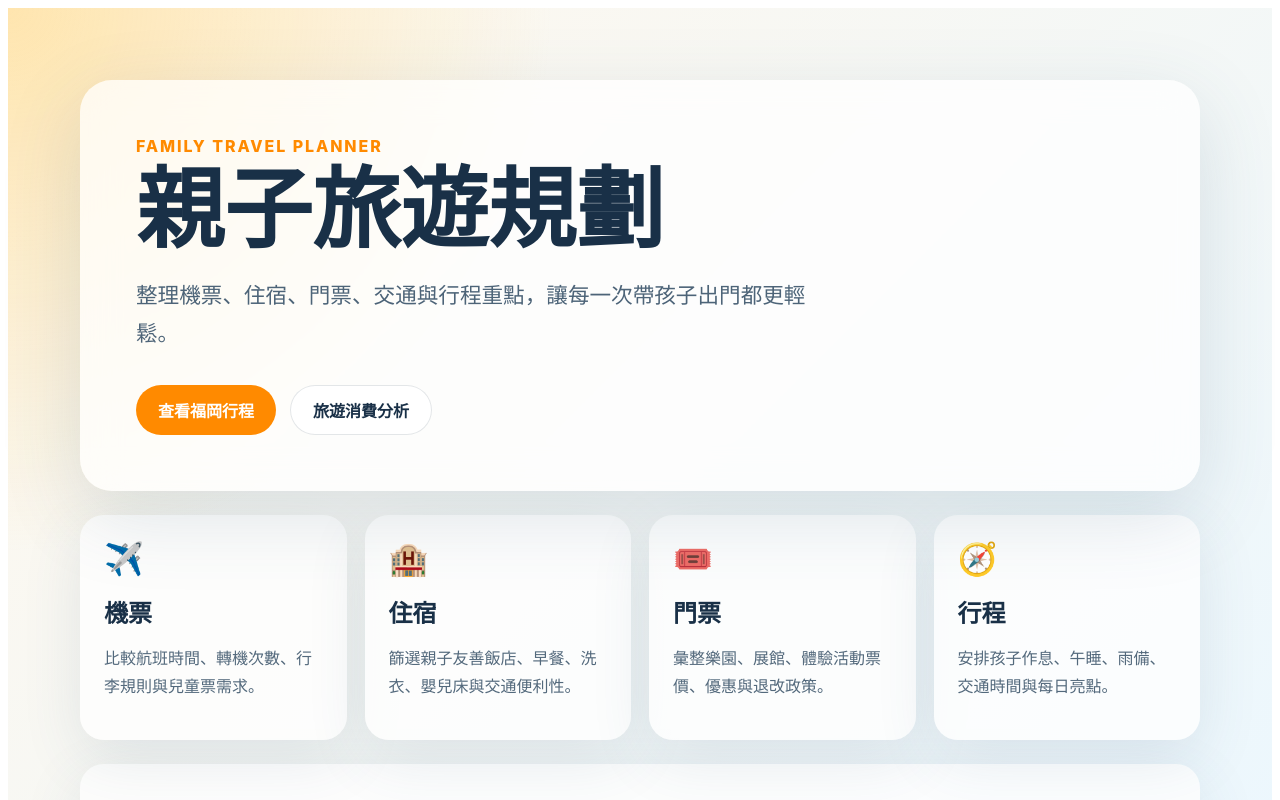
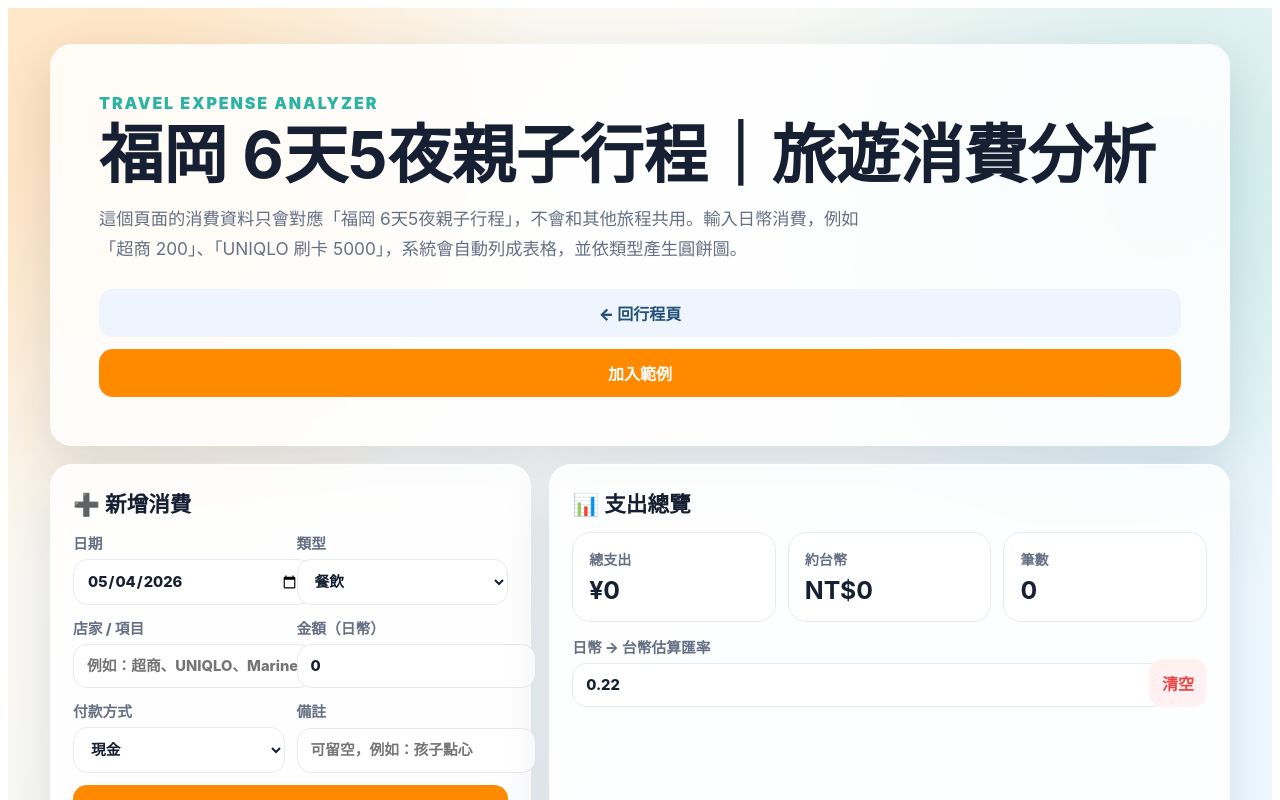
Before and after one commit to dongjhe/travel, an Angular app: page /fukuoka-2026/expenses in a window 1280 px wide. Before the commit this address led to /. Shown: the top 800 px of the page. Built offline with nearby package versions, Linux system fonts and the light colour scheme.

Commit message:
Scope expense analysis data per trip

```diff
--- a/src/app/app.routes.ts
+++ b/src/app/app.routes.ts
@@ -6,6 +6,15 @@ import { Home } from './pages/home/home';
 export const routes: Routes = [
   { path: '', component: Home },
   { path: 'fukuoka-2026', component: FukuokaItinerary },
-  { path: 'expenses', component: ExpenseAnalysis },
+  {
+    path: 'fukuoka-2026/expenses',
+    component: ExpenseAnalysis,
+    data: {
+      tripId: 'fukuoka-2026',
+      tripName: '福岡 6天5夜親子行程',
+      backLink: '/fukuoka-2026',
+    },
+  },
+  { path: 'expenses', redirectTo: 'fukuoka-2026/expenses' },
   { path: '**', redirectTo: '' },
 ];
--- a/src/app/pages/expense-analysis/expense-analysis.html
+++ b/src/app/pages/expense-analysis/expense-analysis.html
@@ -1,13 +1,13 @@
 <main class="wrap">
   <section class="hero">
     <p class="eyebrow">Travel Expense Analyzer</p>
-    <h1>旅遊消費分析</h1>
+    <h1>{{ tripName }}｜旅遊消費分析</h1>
     <p class="lead">
-      輸入日幣消費，例如「超商 200」、「UNIQLO 刷卡
-      5000」，系統會自動列成表格，並依類型產生圓餅圖，方便看出餐飲、購物、交通、門票等支出比例。
+      這個頁面的消費資料只會對應「{{ tripName }}」，不會和其他旅程共用。輸入日幣消費，例如「超商
+      200」、「UNIQLO 刷卡 5000」，系統會自動列成表格，並依類型產生圓餅圖。
     </p>
     <div class="actions">
-      <a routerLink="/fukuoka-2026" class="button secondary">← 回福岡行程</a>
+      <a [routerLink]="backLink" class="button secondary">← 回行程頁</a>
       <button class="button primary" type="button" (click)="addExamples()">加入範例</button>
     </div>
   </section>
--- a/src/app/pages/expense-analysis/expense-analysis.ts
+++ b/src/app/pages/expense-analysis/expense-analysis.ts
@@ -1,6 +1,6 @@
 import { AfterViewInit, Component, ElementRef, ViewChild } from '@angular/core';
 import { FormsModule } from '@angular/forms';
-import { RouterLink } from '@angular/router';
+import { ActivatedRoute, RouterLink } from '@angular/router';
 
 interface Expense {
   id: string;
@@ -37,9 +37,18 @@ export class ExpenseAnalysis implements AfterViewInit {
   expenses: Expense[] = [];
   rate = 0.22;
   form = this.emptyForm();
-  private readonly storageKey = 'travel-expenses';
+  tripId = 'general';
+  tripName = '旅遊行程';
+  backLink = '/';
+  storageKey = 'travel-expenses:general';
 
-  constructor() {
+  constructor(private readonly route: ActivatedRoute) {
+    const data = this.route.snapshot.data;
+    this.tripId = String(data['tripId'] ?? 'general');
+    this.tripName = String(data['tripName'] ?? '旅遊行程');
+    this.backLink = String(data['backLink'] ?? '/');
+    this.storageKey = `travel-expenses:${this.tripId}`;
+
     const saved = localStorage.getItem(this.storageKey);
     this.expenses = saved ? JSON.parse(saved) : [];
   }
@@ -111,7 +120,7 @@ export class ExpenseAnalysis implements AfterViewInit {
   }
 
   clearAll(): void {
-    if (!confirm('確定要清空所有消費資料嗎？')) return;
+    if (!confirm(`確定要清空「${this.tripName}」的所有消費資料嗎？`)) return;
     this.expenses = [];
     this.persistAndDraw();
   }
--- a/src/app/pages/fukuoka-itinerary/fukuoka-itinerary.html
+++ b/src/app/pages/fukuoka-itinerary/fukuoka-itinerary.html
@@ -12,7 +12,7 @@
       <span class="chip">🦁 九州動物園一日套票</span>
       <span class="chip">🐬 水族館</span>
       <span class="chip">⚡ 寶可夢中心</span>
-      <a class="chip chip-link" routerLink="/expenses">💴 旅遊消費</a>
+      <a class="chip chip-link" routerLink="/fukuoka-2026/expenses">💴 旅遊消費</a>
     </div>
   </section>
 
@@ -21,7 +21,7 @@
       <span class="quick-icon">🗺️</span>
       <span><strong>親子行程</strong><span>查看每日安排、交通與住宿資訊</span></span>
     </a>
-    <a class="quick-link" routerLink="/expenses">
+    <a class="quick-link" routerLink="/fukuoka-2026/expenses">
       <span class="quick-icon">💴</span>
       <span><strong>旅遊消費</strong><span>前往消費明細、分類統計與圓餅圖分析</span></span>
     </a>
--- a/src/app/pages/home/home.html
+++ b/src/app/pages/home/home.html
@@ -5,7 +5,7 @@
     <p class="lead">整理機票、住宿、門票、交通與行程重點，讓每一次帶孩子出門都更輕鬆。</p>
     <div class="actions">
       <a routerLink="/fukuoka-2026" class="button primary">查看福岡行程</a>
-      <a routerLink="/expenses" class="button secondary">旅遊消費分析</a>
+      <a routerLink="/fukuoka-2026/expenses" class="button secondary">福岡消費分析</a>
     </div>
   </section>
 
```
